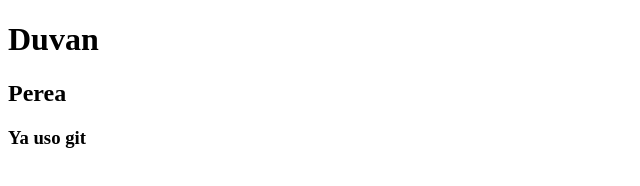
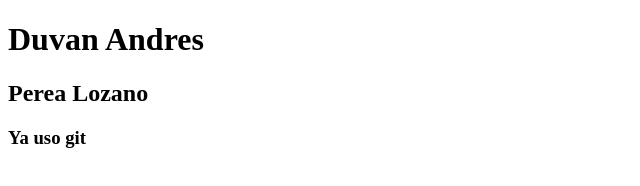
Before and after one commit to DuvanPerea/Mi-segunda_pagina, a plain HTML site: page index.html in a window 1280 px wide. Shown: the whole page, without its empty margins (0-640 px from the left). Drawn offline with Linux system fonts and the light colour scheme.

Commit message:
Update name in index.html to full name

```diff
--- a/index.html
+++ b/index.html
@@ -7,8 +7,8 @@
     <link rel="stylesheet" href="css/style.css">
 </head>
 <body>
-    <h1>Duvan</h1>
-    <h2>Perea</h2>
+    <h1>Duvan Andres</h1>
+    <h2>Perea Lozano</h2>
     <h3>Ya uso git</h3>
     <source src="js/app.js">
 </body>
```
